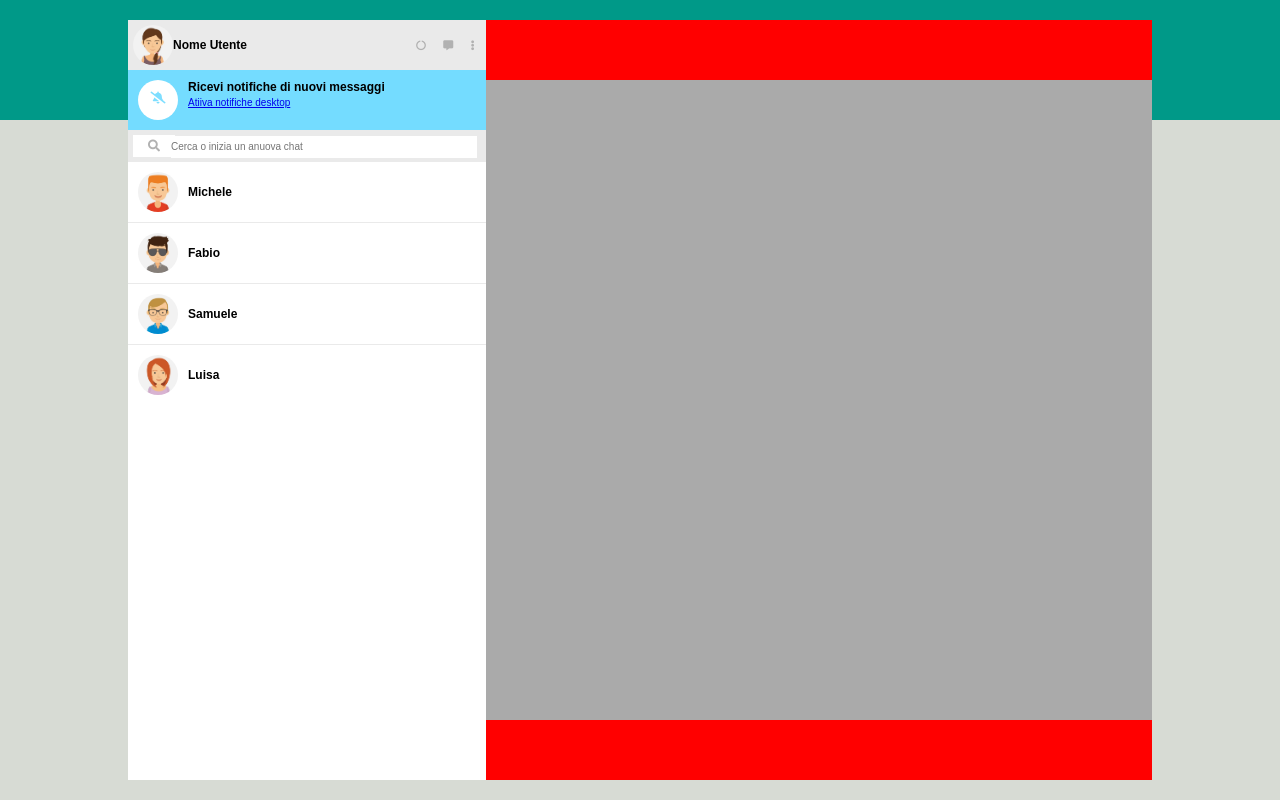
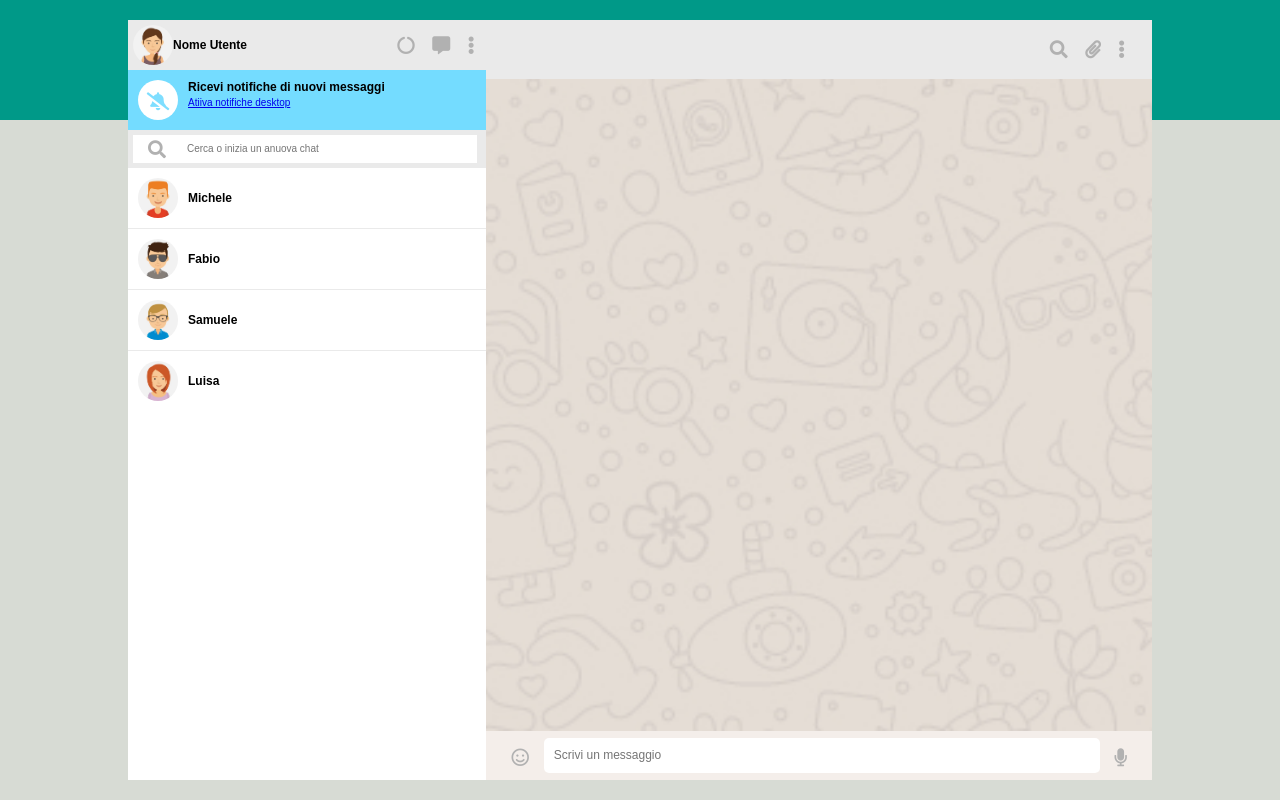
Before and after one commit to AlessioCirillo/js-html-css-boolzap, a plain HTML site: page index.html in a window 1280 px wide. Drawn offline with nearby package versions, Linux system fonts and the light colour scheme.

Commit message:
main footer

```diff
--- a/css/style.css
+++ b/css/style.css
@@ -31,17 +31,22 @@ body{
     flex-basis: 65%;
     display: flex;
     flex-direction: column;
-    background: #aaa;
 }
 
-header,
-footer{
-    padding: 30px;
-    background: red;
+header{
+    padding: 20px;
+    background: #eaeaea;
 }
 
 main{
     flex-grow: 1;
+    background-image: url(../img/mine.jpg);
+    background-size: cover;
+    background-position: center;
+}
+
+footer{
+    padding: 7px 25px;
 }
 
 img{
@@ -59,7 +64,14 @@ a{
 }
 
 i{
+    font-size: 18px;
     color: #b1b1b1;
+}
+
+input{
+    flex-grow: 1;
+    border: none;
+    padding: 0 10px;
 }
 
 
@@ -81,8 +93,7 @@ i{
 }
 
 .user-icon a{
-    margin: 0 7px;
-    color: gray;
+    margin: 0 7px;;
 }
 
 /* NOTIFICATIONS */
@@ -129,11 +140,8 @@ i{
     flex-grow: 1;
     max-width: 88%;
     position: relative;
-    top: 0.75px;
     left: -4px;
     line-height: 22px;
-    background: #fff;
-    border: none;
     font-size: 10px;
 }
 
@@ -153,3 +161,26 @@ i{
 .contacts ul li:last-child{
     border-bottom: none;
 }
+
+/* MAIN */
+header{
+    display: flex;
+    justify-content: space-between;
+}
+
+/* FOOTER */
+footer{
+    display: flex;
+    justify-content: space-between;
+    align-items: center;
+    background: #f4eeea;
+}
+
+footer input{
+   flex-grow: 1;
+   margin: 0 15px;
+   line-height: 35px;
+   border: none;
+   border-radius: 5px;
+   font-size: 12px;
+}
--- a/index.html
+++ b/index.html
@@ -10,7 +10,7 @@
 </head>
 <body>
     <div id="app" class="container">
-
+        <!-- SIDEBAR -->
         <div class="sidebar">
             <!-- PROFILE -->
            <div class="user-section">
@@ -53,10 +53,18 @@
            </div>
         </div>
 
+        <!-- MAIN -->
         <div class="content">
 
             <header>
+                <div>
 
+                </div>
+                <div class="user-icon">
+                    <a href="#"><i class="fas fa-search"></i></a>
+                    <a href="#"><i class="fas fa-paperclip"></i></a>
+                    <a href="#"><i class="fas fa-ellipsis-v"></i></a>
+                </div>
             </header>
 
             <main>
@@ -64,7 +72,9 @@
             </main>
 
             <footer>
-
+                <a href="#"><i class="far fa-smile"></i></a>
+                <input type="text" name="" id="" placeholder="Scrivi un messaggio">
+                <a href="#"><i class="fas fa-microphone"></i></a>
             </footer>
         </div>
     </div>
```
